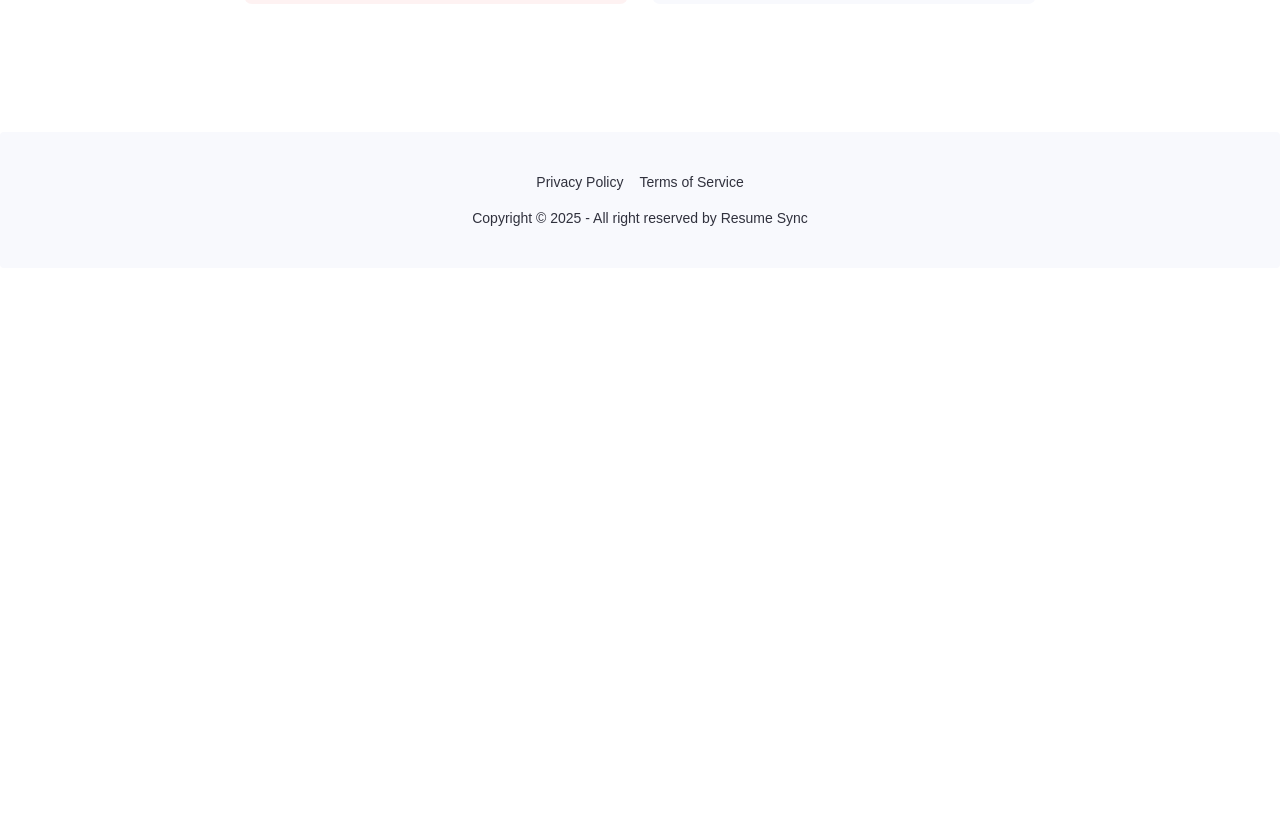
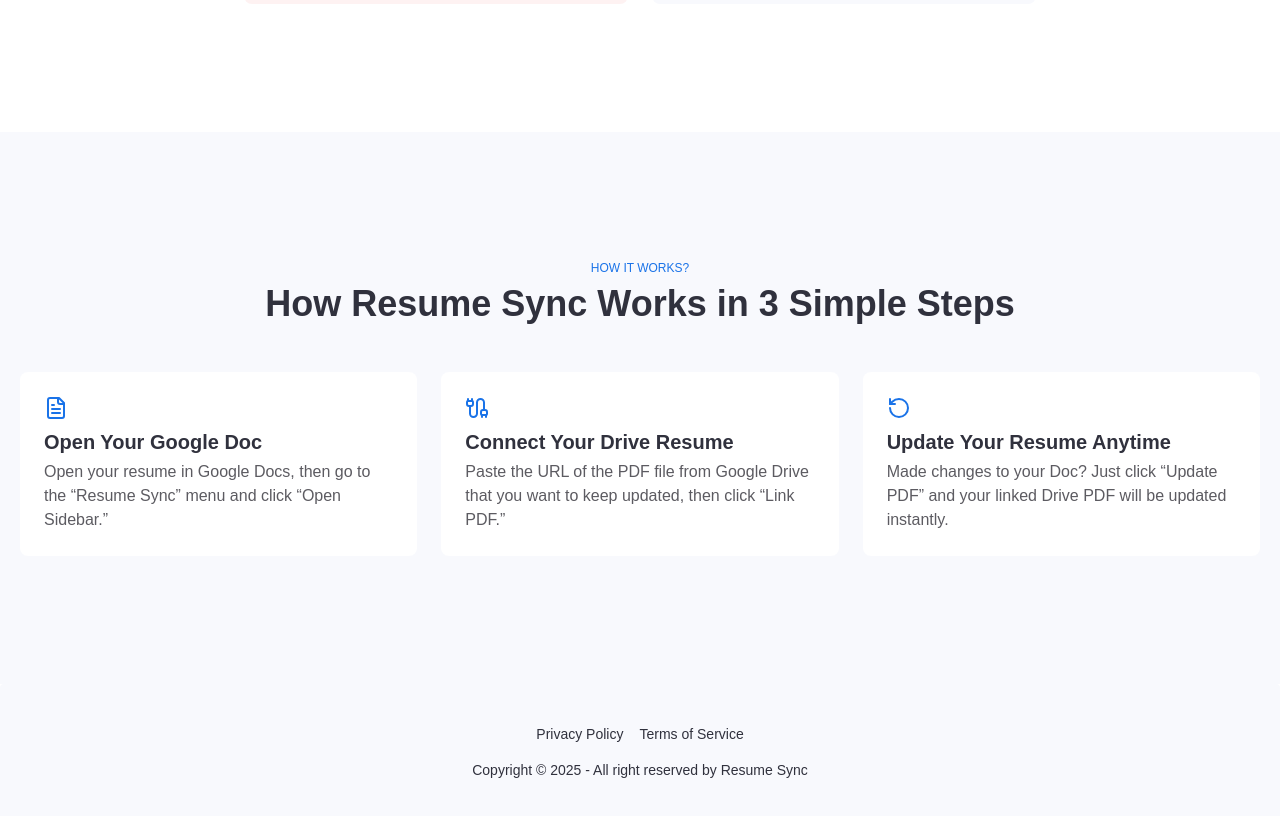
Before and after one commit to Durjoy96/resume-sync, a Next.js app: page / in a window 1280 px wide. Shown: the part 1360-2176 px from the top of the page. Before the commit the page ends 1628 px from the top, so only its background shows below. Built offline with nearby package versions, Linux system fonts and the light colour scheme.

Commit message:
Add HowItWorks component and integrate it into Home

```diff
--- a/package.json
+++ b/package.json
@@ -10,6 +10,7 @@
   },
   "dependencies": {
     "daisyui": "^5.0.43",
+    "lucide-react": "^0.525.0",
     "next": "15.3.4",
     "react": "^19.0.0",
     "react-dom": "^19.0.0"
--- /dev/null
+++ b/src/app/HowItWorks.jsx
@@ -0,0 +1,64 @@
+import SectionTitle from "@/components/SectionTitle";
+import { Cable, FileTextIcon, RotateCcw } from "lucide-react";
+import React from "react";
+
+export default function HowItWorks() {
+  return (
+    <div className="py-32 px-5 bg-base-200">
+      <SectionTitle
+        name="How it works?"
+        title="How Resume Sync Works in 3 Simple Steps"
+      />
+      <div className="max-w-screen-xl mx-auto grid grid-cols-1 md:grid-cols-2 lg:grid-cols-3 gap-6 mt-8">
+        <div data-aos="fade-up" className="p-6 bg-base-100 rounded-lg">
+          <div>
+            <div className="text-primary">
+              <FileTextIcon />
+            </div>
+            <div>
+              <h3 className="text-xl font-semibold text-base-content mt-2">
+                Open Your Google Doc
+              </h3>
+              <p className="text-base-content-secondary mt-1">
+                Open your resume in Google Docs, then go to the “Resume Sync”
+                menu and click “Open Sidebar.”
+              </p>
+            </div>
+          </div>
+        </div>
+        <div data-aos="fade-up" className="p-6 bg-base-100 rounded-lg">
+          <div>
+            <div className="text-primary">
+              <Cable />
+            </div>
+            <div>
+              <h3 className="text-xl font-semibold text-base-content mt-2">
+                Connect Your Drive Resume
+              </h3>
+              <p className="text-base-content-secondary mt-1">
+                Paste the URL of the PDF file from Google Drive that you want to
+                keep updated, then click “Link PDF.”
+              </p>
+            </div>
+          </div>
+        </div>
+        <div data-aos="fade-up" className="p-6 bg-base-100 rounded-lg">
+          <div>
+            <div className="text-primary">
+              <RotateCcw />
+            </div>
+            <div>
+              <h3 className="text-xl font-semibold text-base-content mt-2">
+                Update Your Resume Anytime
+              </h3>
+              <p className="text-base-content-secondary mt-1">
+                Made changes to your Doc? Just click “Update PDF” and your
+                linked Drive PDF will be updated instantly.
+              </p>
+            </div>
+          </div>
+        </div>
+      </div>
+    </div>
+  );
+}
--- a/src/app/page.jsx
+++ b/src/app/page.jsx
@@ -1,4 +1,5 @@
 import Comparison from "./Comparison";
+import HowItWorks from "./HowItWorks";
 
 export default function Home() {
   return (
@@ -26,6 +27,7 @@
         </div>
       </div>
       <Comparison />
+      <HowItWorks />
     </>
   );
 }
```
Also changed, not shown: 1 other file (tests, documents, lock files or other folders).
